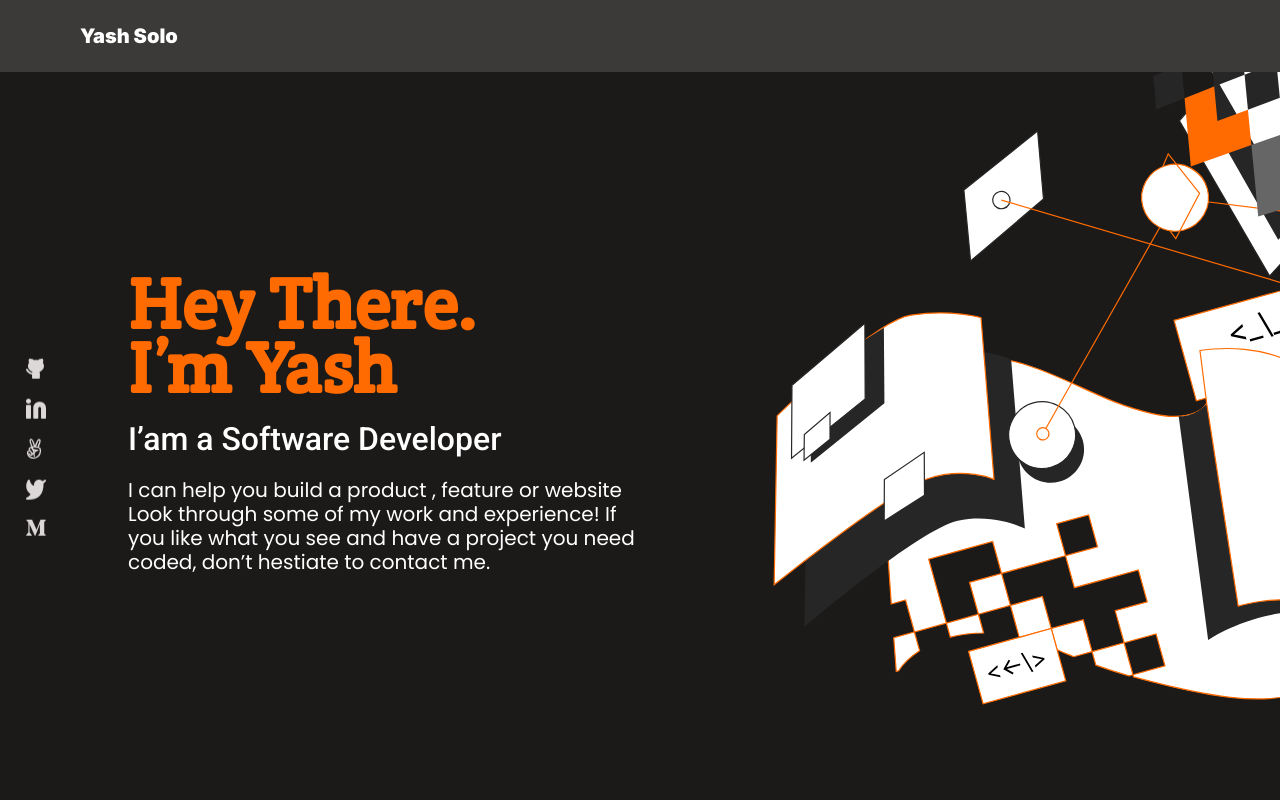
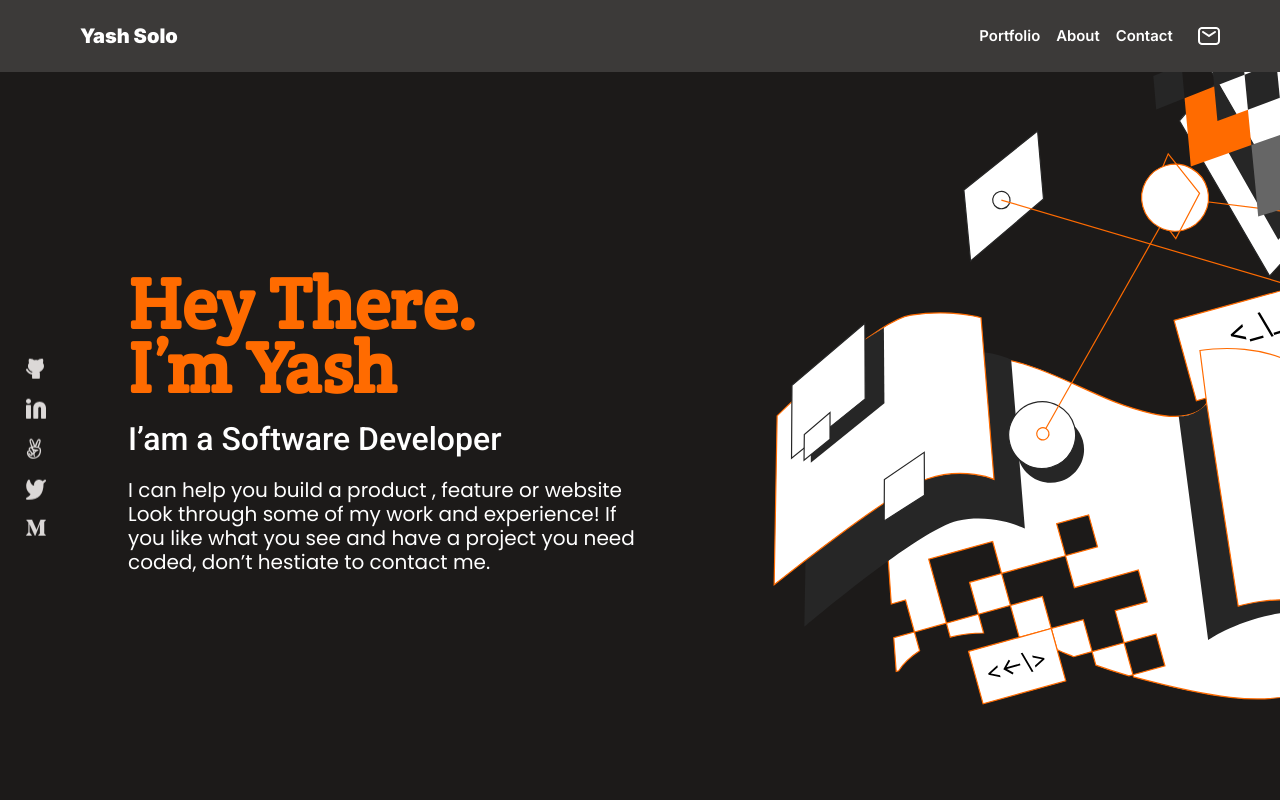
Before and after one commit to yash244466666/Microverse---Portfolio-setup-and-mobile-first, a website: page index.html in a window 1280 px wide. Shown: the top 800 px of the page. Drawn offline with Linux system fonts and the light colour scheme.

Commit message:
Add changes as instructed

```diff
--- a/app.js
+++ b/app.js
@@ -1,4 +1,10 @@
 const hamMenu = document.getElementById('navmenu');
+
+/* I've to linter out those functions because,
+otherwise they would
+give the, "no-unused-vars" linter error message.
+I've searched for the solution online,
+and then this is the solution I found. */
 
 /* eslint-disable */
 function hamMenuShow() {
--- a/index.html
+++ b/index.html
@@ -19,10 +19,10 @@
                 <div id="navmenu" class="nav-menu hidden">
                     <div class="nav-links">
                         <div id="portfolio-nav-x" class="portfolio-nav-x" onclick="hamMenuHide()"><i class="fa-sharp fa-solid fa-x portfolio-nav-x-i"></i></div>
-                        <a href="./index.html" class="portfolio-nav-menu nav-menu-item">Portfolio</a>
-                        <a href="./index.html" class="about-nav-menu nav-menu-item">About</a>
-                        <a href="./index.html" class="contact-nav-menu nav-menu-item">Contact</a>
-                        <a class="hidden" href="./index.html" class="msg-nav-menu nav-menu-item"><img src="res/Desktop-nav-msg.svg" alt="Msg Icon"></a>
+                        <a href="#work-sec" class="portfolio-nav-menu nav-menu-item">Portfolio</a>
+                        <a href="#about-me" class="about-nav-menu nav-menu-item">About</a>
+                        <a href="#contact" class="contact-nav-menu nav-menu-item">Contact</a>
+                        <a href="#contact" class="msg-nav-menu nav-menu-item hidden"><img src="res/Desktop-nav-msg.svg" alt="Msg Icon"></a>
                     </div>
                 </div>
             </nav>
@@ -41,7 +41,7 @@
                 <li><a href="/index.html"><img class="social-ico" src="res/m.svg" alt="meta" alt="Social Icon"></a></li>
             </ul>
         </section>
-        <section class="works-section">
+        <section id="work-sec" class="works-section">
             <div class="my-recent-work">
                 <h1>My Recent Works</h1>
                 <hr class="recent-hr">
@@ -138,7 +138,7 @@
                 </div>
             </div>
         </section>
-        <section class="about-myself">
+        <section id="about-me" class="about-myself">
             <div class="aboutme abt-desk">
                 <h1 class="about-h1">About me</h1>
                 <p class="about-p">Hello I’m a software developer! I can help you build a product, feature or website  Look through some of my work and  experience! If you like what you see and  have a project you need coded, don’t  hestiate to contact me.</p>
@@ -177,7 +177,7 @@
                 </ul>
             </div>
         </section>
-        <section class="contact-me-sec">
+        <section id="contact" class="contact-me-sec">
             <div class="contact-header-text">
                 <h3 class="contact-header">I'm always interested in hearing about new projects, so if you'd like to chat please get in touch.</h3>
             </div>
--- a/style2.css
+++ b/style2.css
@@ -101,27 +101,68 @@
 }
 
 @media only screen and (min-width: 768px) {
+  body {
+    overflow-x: hidden;
+  }
+
   .ham-manu {
     display: none;
   }
 
   .nav-bar {
     height: 4.5em;
+
+    /* position: relative; */
+  }
+
+  #portfolio-nav-x {
+    display: none;
   }
 
   .nav-menu {
-    display: flex;
+    display: flex !important;
+    flex-direction: row;
+    position: relative;
     justify-content: center;
     align-items: center;
+    width: 80vw;
+    height: 2vh;
   }
 
-  .nav-menu-item {
+  .nav-links {
+    display: flex !important;
+    flex-direction: row;
+    margin: 0.5rem -35vw -1vh 0;
+  }
+
+  .hidden {
+    display: flex !important;
+    flex-direction: row;
+  }
+
+  .nav-menu a {
+    display: flex;
+    flex-direction: row;
+    border: none;
+    font-family: 'Inter', sans-serif;
+    font-size: 0.93rem;
+    font-weight: 600;
+    margin: 0 0 0 0;
+    padding-left: 1rem;
+  }
+
+  /* .nav-menu a img {
+    display: inline;
+
+  } */
+
+  /* .nav-menu-item {
     margin: 0 2.62em 0 0;
     color: white;
     font-family: 'Inter', sans-serif;
     font-size: 0.93rem;
     font-weight: 600;
-  }
+  } */
 
   .logo {
     margin: 0 0 0 2.5em;
@@ -511,9 +552,17 @@
   .p2btn2 {
     margin: 2em 0 -5em -1.25em;
   }
+
+  .nav-links {
+    margin: 0.5rem -45vw -1vh 0;
+  }
 }
 
 @media only screen and (min-width: 1200px) {
+  .nav-links {
+    margin: 0.5rem -50vw -1vh 0;
+  }
+
   .logo {
     margin: 0 0 0 5em;
   }
@@ -577,6 +626,10 @@
 }
 
 @media only screen and (min-width: 1440px) {
+  .nav-links {
+    margin: 0.5rem -55vw -1vh 0;
+  }
+
   .logo {
     margin: 0 0 0 8em;
   }
```
